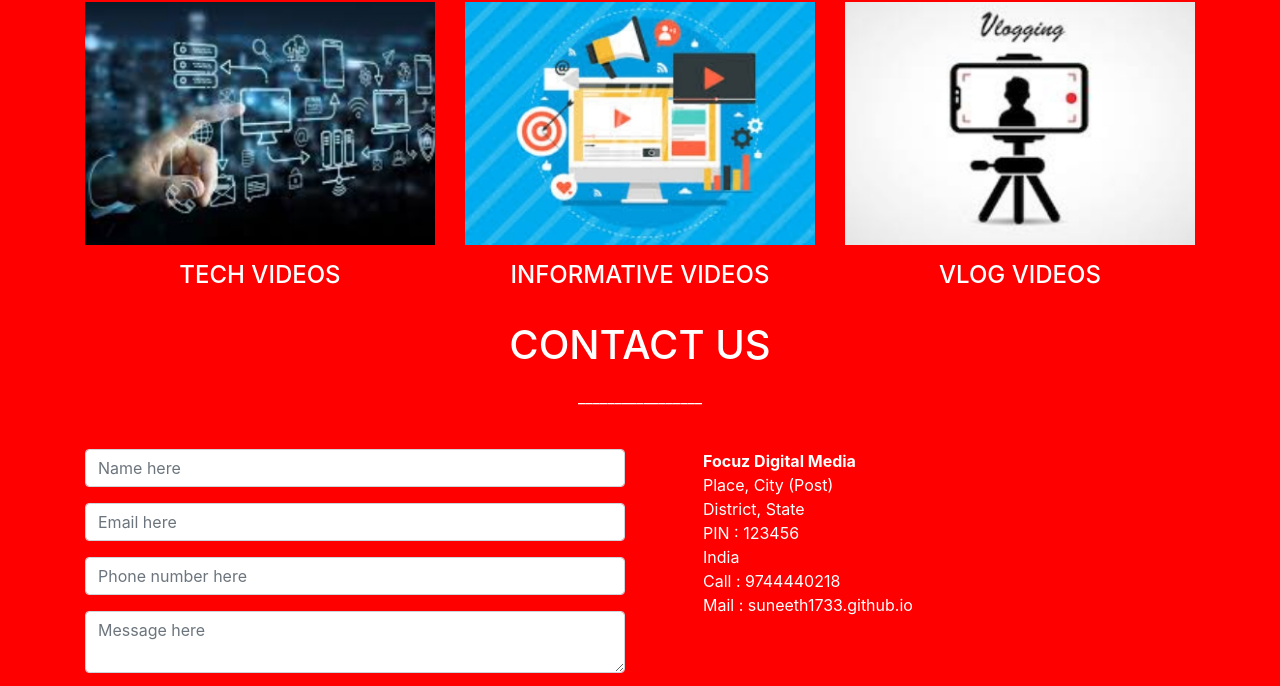
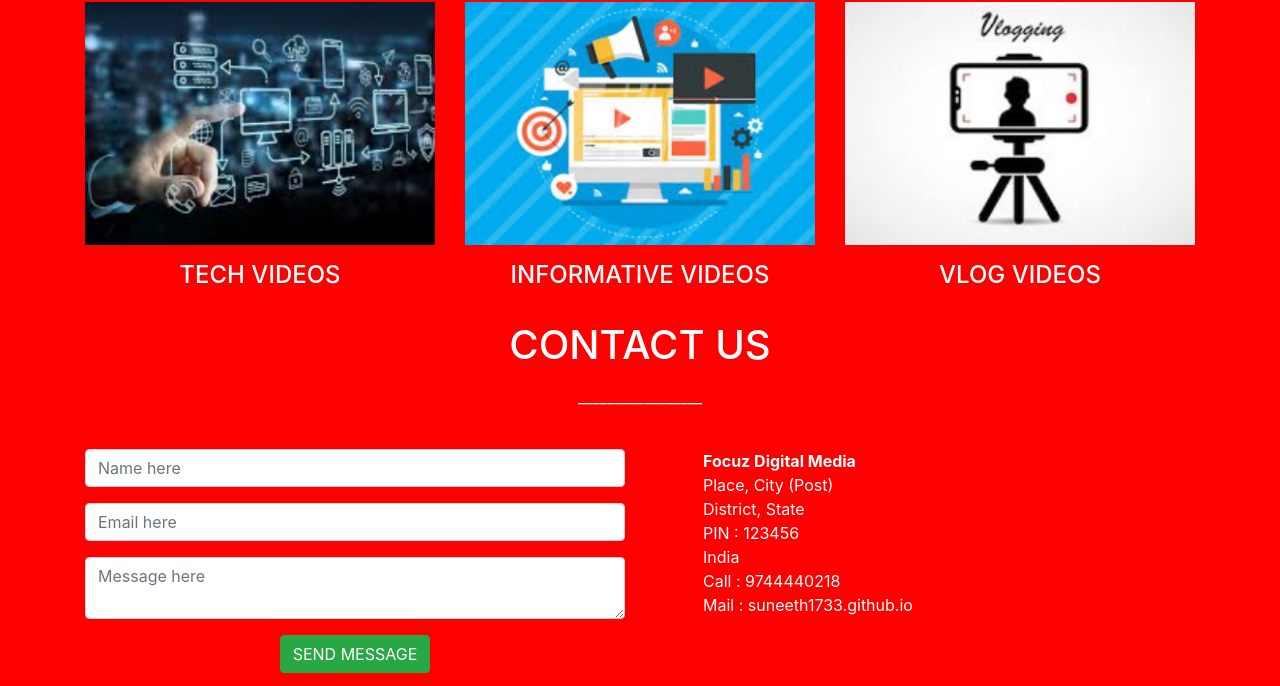
Before and after one commit to Suneeth1733/g4guru-website.github.io, a plain HTML site: page index.html in a window 1280 px wide. Shown: the part 1785-2471 px from the top of the page. Drawn offline with Linux system fonts and the light colour scheme.

Commit message:
Update index.html

```diff
--- a/index.html
+++ b/index.html
@@ -92,16 +92,13 @@
                 <h1 class="text-center text-uppercase text-weight-bold text-white">contact us</h1>
                 <p class="text-white text-center pt-2 pb-4">_________________</p>
             </div>
-            <div class="col-lg-6">
-                <form action="">
+           <div class="col-lg-6">
+                <form method="POST" action="https://formspree.io/mzbjwpay">
                     <div class="form-group">
                         <input type="text" class="form-control" placeholder="Name here" name="name">
                     </div>
                     <div class="form-group">
-                        <input type="email" class="form-control" placeholder="Email here" name="email">
-                    </div>
-                    <div class="form-group">
-                        <input type="number" class="form-control" placeholder="Phone number here" name="contact">
+                        <input type="email" class="form-control" placeholder="Email here" name="_replyto">
                     </div>
                     <div class="form-group">
                         <textarea  class="form-control" placeholder="Message here" name="message"></textarea>
```
